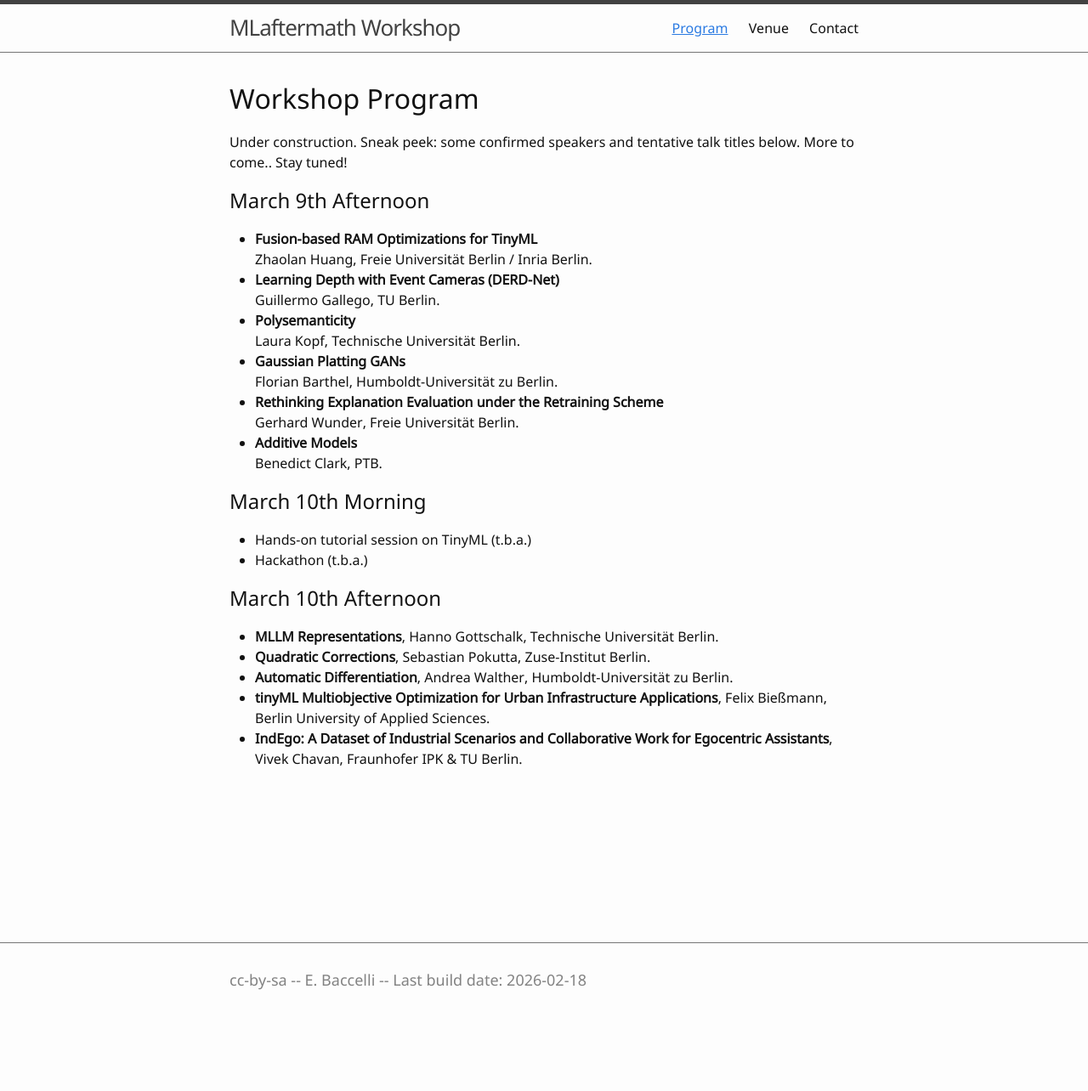
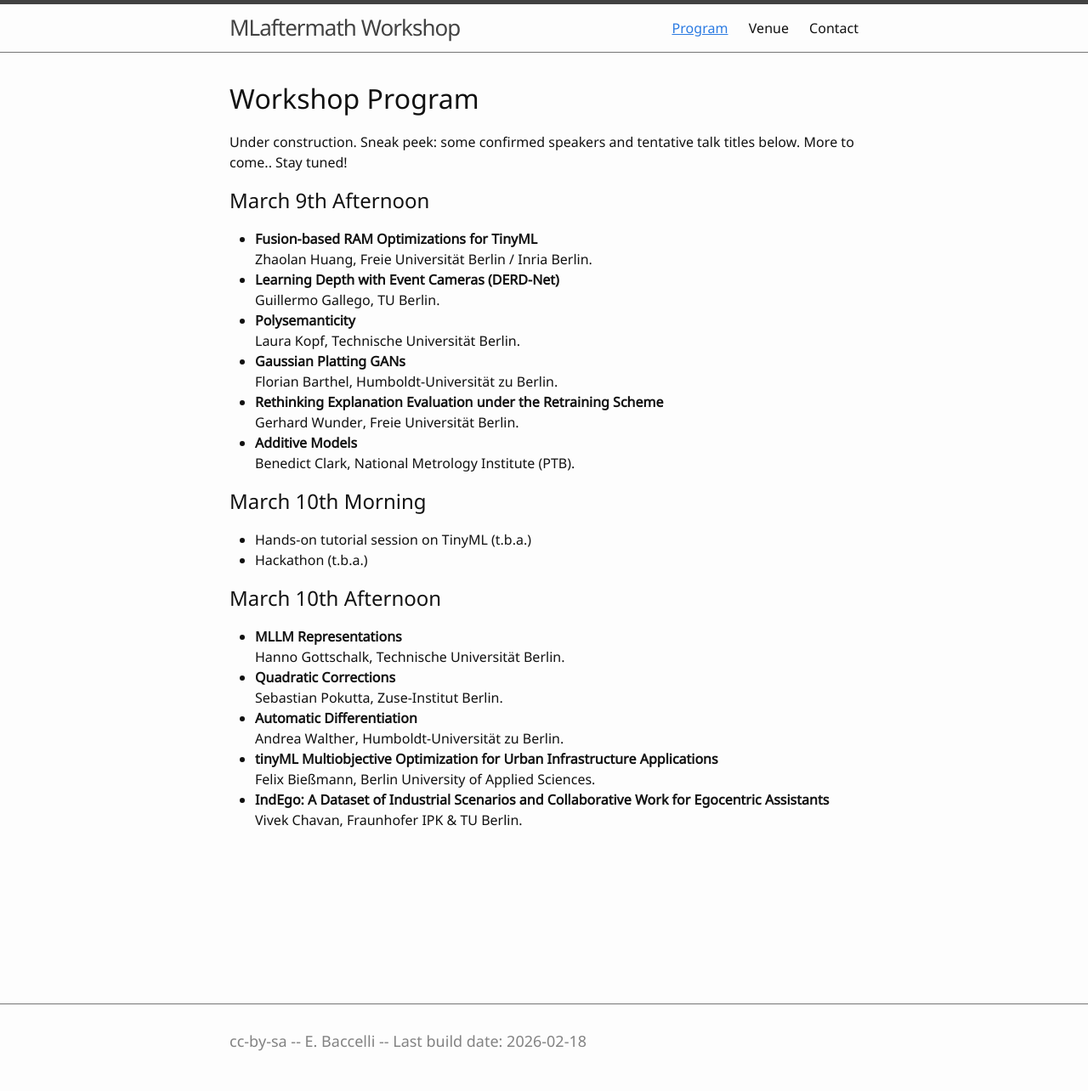
Before and after one commit to Inria-Berlin/MLaftermath, a Jekyll site: the page built from 0-program.md, in a window 1280 px wide. Shown: the whole page at 85% size. Built offline with Jekyll 4.4.1, drawn with Linux system fonts in a browser that asks for light colours; before the commit the page ends 1212 px from its top, so only the background shows below that.

Commit message:
program: tweaked formatting

```diff
--- a/0-program.md
+++ b/0-program.md
@@ -18,18 +18,23 @@ Florian Barthel, Humboldt-Universität zu Berlin.
 - **Rethinking Explanation Evaluation under the Retraining Scheme**
 Gerhard Wunder, Freie Universität Berlin.
 - **Additive Models**
-Benedict Clark, PTB.
+Benedict Clark, National Metrology Institute (PTB).
 
 ## March 10th Morning
 - Hands-on tutorial session on TinyML (t.b.a.)
 - Hackathon (t.b.a.)
 
 ## March 10th Afternoon
-- **MLLM Representations**, Hanno Gottschalk, Technische Universität Berlin.
-- **Quadratic Corrections**, Sebastian Pokutta, Zuse-Institut Berlin.
-- **Automatic Differentiation**, Andrea Walther, Humboldt-Universität zu Berlin.
-- **tinyML Multiobjective Optimization for Urban Infrastructure Applications**, Felix Bießmann, Berlin University of Applied Sciences.
-- **IndEgo: A Dataset of Industrial Scenarios and Collaborative Work for Egocentric Assistants**, Vivek Chavan, Fraunhofer IPK & TU Berlin.
+- **MLLM Representations**
+Hanno Gottschalk, Technische Universität Berlin.
+- **Quadratic Corrections**
+Sebastian Pokutta, Zuse-Institut Berlin.
+- **Automatic Differentiation**
+Andrea Walther, Humboldt-Universität zu Berlin.
+- **tinyML Multiobjective Optimization for Urban Infrastructure Applications**
+Felix Bießmann, Berlin University of Applied Sciences.
+- **IndEgo: A Dataset of Industrial Scenarios and Collaborative Work for Egocentric Assistants**
+Vivek Chavan, Fraunhofer IPK & TU Berlin.
 
 
 
```
